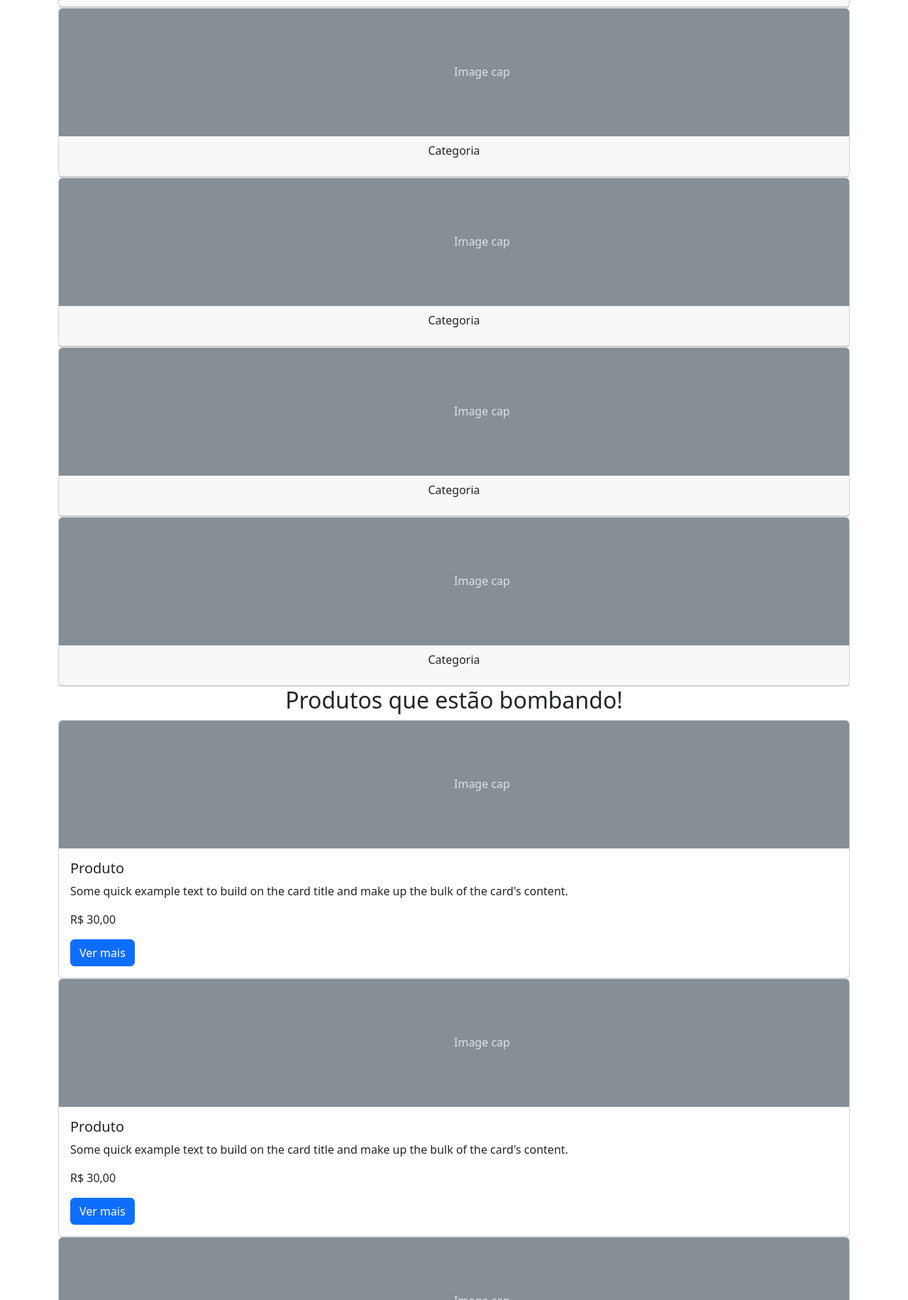
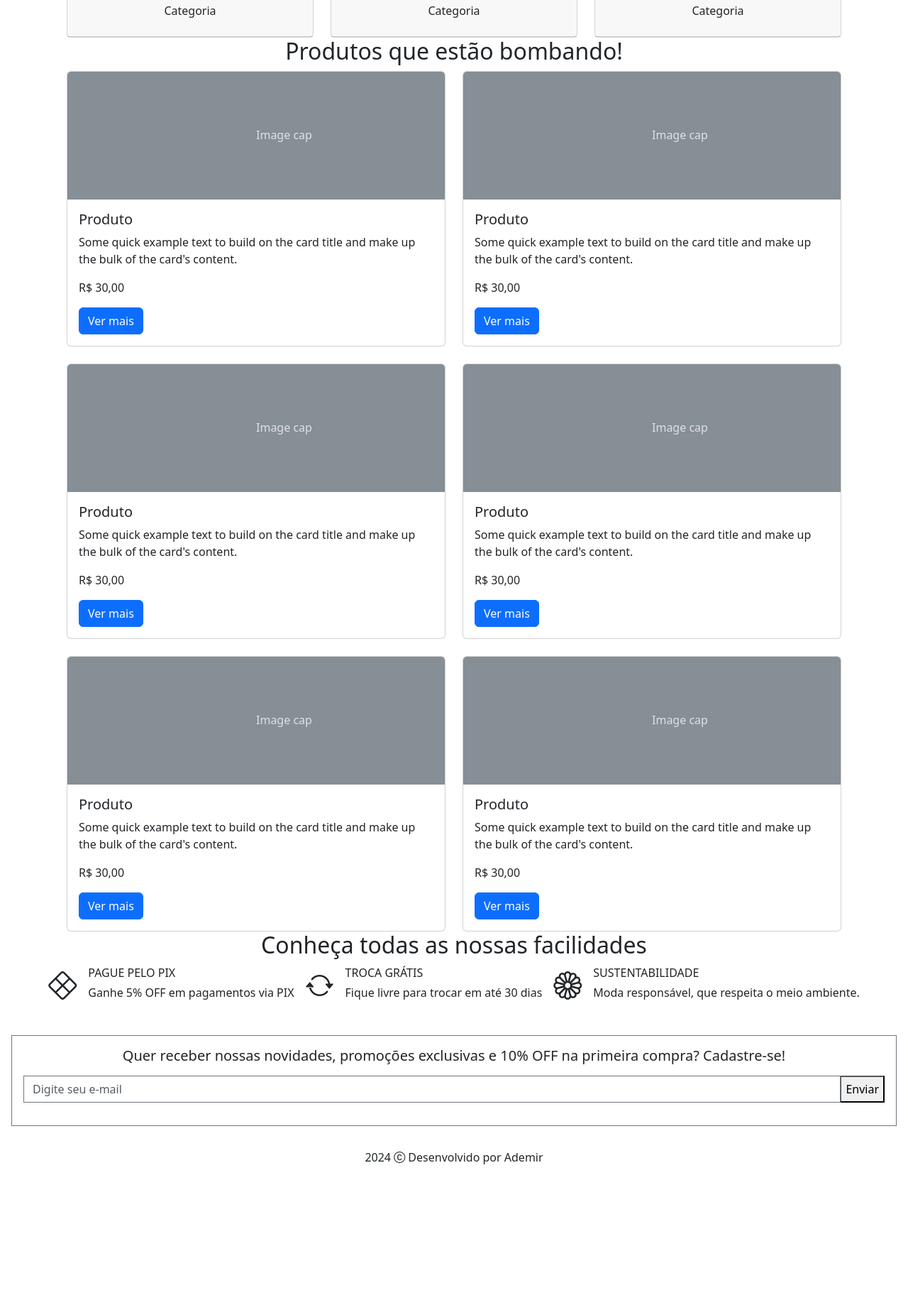
Before and after one commit to AdemirStefanski/MeteoraShop, a plain HTML site: page index.html in a window 1280 px wide. Shown: the part 969-2800 px from the top of the page at 71% size. After the commit the page ends 2643 px from the top, so only its background shows below. Drawn offline with nearby package versions, Linux system fonts and the light colour scheme.

Commit message:
completed skeleton

```diff
--- a/index.html
+++ b/index.html
@@ -3,18 +3,31 @@
   <head>
     <meta charset="UTF-8" />
     <meta name="viewport" content="width=device-width, initial-scale=1.0" />
+    <link rel="shortcut icon" href="./assets/favicon.png" type="image/x-icon" />
     <title>Meteora</title>
+    <link
+      rel="stylesheet"
+      href="https://cdn.jsdelivr.net/npm/bootstrap-icons@1.11.3/font/bootstrap-icons.min.css"
+    />
     <link
       href="https://cdn.jsdelivr.net/npm/bootstrap@5.3.3/dist/css/bootstrap.min.css"
       rel="stylesheet"
       integrity="sha384-QWTKZyjpPEjISv5WaRU9OFeRpok6YctnYmDr5pNlyT2bRjXh0JMhjY6hW+ALEwIH"
       crossorigin="anonymous"
     />
+    <link rel="stylesheet" type="text/css" href="styles.css" />
   </head>
   <body>
-    <nav class="navbar navbar-expand-lg bg-body-tertiary">
+    <nav class="navbar navbar-expand-md bg-black navbar-dark">
       <div class="container-fluid">
-        <a class="navbar-brand" href="#">Meteora</a>
+        <a class="navbar-brand" href="#"
+          ><h1 class="m-0">
+            <img
+              class="d-block"
+              src="./assets/logo-meteora.png"
+              alt="Logo Meteora"
+            /></h1
+        ></a>
         <button
           class="navbar-toggler"
           type="button"
@@ -27,7 +40,7 @@
           <span class="navbar-toggler-icon"></span>
         </button>
         <div class="collapse navbar-collapse" id="navbarSupportedContent">
-          <ul class="navbar-nav me-auto mb-2 mb-lg-0">
+          <ul class="navbar-nav me-auto">
             <li class="nav-item">
               <a class="nav-link active" aria-current="page" href="#">Home</a>
             </li>
@@ -43,12 +56,12 @@
           </ul>
           <form class="d-flex" role="search">
             <input
-              class="form-control me-2"
+              class="form-control me-2 rounded-0"
               type="search"
               placeholder="Digite o produto"
               aria-label="Search"
             />
-            <button class="btn btn-outline-success" type="submit">
+            <button class="btn btn-outline-light rounded-0" type="submit">
               Buscar
             </button>
           </form>
@@ -167,107 +180,8 @@
 
     <h2 class="text-center">Busque por categoria:</h2>
 
-    <div class="container">
-      <div class="card">
-        <svg
-          class="bd-placeholder-img card-img-top"
-          width="100%"
-          height="180"
-          xmlns="http://www.w3.org/2000/svg"
-          role="img"
-          aria-label="Placeholder: Image cap"
-          preserveAspectRatio="xMidYMid slice"
-          focusable="false"
-        >
-          <title>Placeholder</title>
-          <rect width="100%" height="100%" fill="#868e96"></rect>
-          <text x="50%" y="50%" fill="#dee2e6" dy=".3em">Image cap</text>
-        </svg>
-        <div class="card-header">
-          <p class="text-center">Categoria</p>
-        </div>
-      </div>
-
-      <div class="card">
-        <svg
-          class="bd-placeholder-img card-img-top"
-          width="100%"
-          height="180"
-          xmlns="http://www.w3.org/2000/svg"
-          role="img"
-          aria-label="Placeholder: Image cap"
-          preserveAspectRatio="xMidYMid slice"
-          focusable="false"
-        >
-          <title>Placeholder</title>
-          <rect width="100%" height="100%" fill="#868e96"></rect>
-          <text x="50%" y="50%" fill="#dee2e6" dy=".3em">Image cap</text>
-        </svg>
-        <div class="card-header">
-          <p class="text-center">Categoria</p>
-        </div>
-      </div>
-
-      <div class="card">
-        <svg
-          class="bd-placeholder-img card-img-top"
-          width="100%"
-          height="180"
-          xmlns="http://www.w3.org/2000/svg"
-          role="img"
-          aria-label="Placeholder: Image cap"
-          preserveAspectRatio="xMidYMid slice"
-          focusable="false"
-        >
-          <title>Placeholder</title>
-          <rect width="100%" height="100%" fill="#868e96"></rect>
-          <text x="50%" y="50%" fill="#dee2e6" dy=".3em">Image cap</text>
-        </svg>
-        <div class="card-header">
-          <p class="text-center">Categoria</p>
-        </div>
-      </div>
-
-      <div class="card">
-        <svg
-          class="bd-placeholder-img card-img-top"
-          width="100%"
-          height="180"
-          xmlns="http://www.w3.org/2000/svg"
-          role="img"
-          aria-label="Placeholder: Image cap"
-          preserveAspectRatio="xMidYMid slice"
-          focusable="false"
-        >
-          <title>Placeholder</title>
-          <rect width="100%" height="100%" fill="#868e96"></rect>
-          <text x="50%" y="50%" fill="#dee2e6" dy=".3em">Image cap</text>
-        </svg>
-        <div class="card-header">
-          <p class="text-center">Categoria</p>
-        </div>
-      </div>
-
-      <div class="card">
-        <svg
-          class="bd-placeholder-img card-img-top"
-          width="100%"
-          height="180"
-          xmlns="http://www.w3.org/2000/svg"
-          role="img"
-          aria-label="Placeholder: Image cap"
-          preserveAspectRatio="xMidYMid slice"
-          focusable="false"
-        >
-          <title>Placeholder</title>
-          <rect width="100%" height="100%" fill="#868e96"></rect>
-          <text x="50%" y="50%" fill="#dee2e6" dy=".3em">Image cap</text>
-        </svg>
-        <div class="card-header">
-          <p class="text-center">Categoria</p>
-        </div>
-      </div>
-
+    <div class="container row mx-auto g-4">
+      <div class="col-6 col-md-4 col-xxl-2">
         <div class="card">
           <svg
             class="bd-placeholder-img card-img-top"
@@ -289,9 +203,7 @@
         </div>
       </div>
 
-    <h2 class="text-center">Produtos que estão bombando!</h2>
-
-    <div class="container">
+      <div class="col-6 col-md-4 col-xxl-2">
         <div class="card">
           <svg
             class="bd-placeholder-img card-img-top"
@@ -307,17 +219,12 @@
             <rect width="100%" height="100%" fill="#868e96"></rect>
             <text x="50%" y="50%" fill="#dee2e6" dy=".3em">Image cap</text>
           </svg>
-        <div class="card-body">
-          <h5 class="card-title">Produto</h5>
-          <p class="card-text">
-            Some quick example text to build on the card title and make up the
-            bulk of the card's content.
-          </p>
-          <p>R$ 30,00</p>
-          <a href="#" class="btn btn-primary">Ver mais</a>
+          <div class="card-header">
+            <p class="text-center">Categoria</p>
           </div>
         </div>
-
+      </div>
+      <div class="col-6 col-md-4 col-xxl-2">
         <div class="card">
           <svg
             class="bd-placeholder-img card-img-top"
@@ -333,17 +240,12 @@
             <rect width="100%" height="100%" fill="#868e96"></rect>
             <text x="50%" y="50%" fill="#dee2e6" dy=".3em">Image cap</text>
           </svg>
-        <div class="card-body">
-          <h5 class="card-title">Produto</h5>
-          <p class="card-text">
-            Some quick example text to build on the card title and make up the
-            bulk of the card's content.
-          </p>
-          <p>R$ 30,00</p>
-          <a href="#" class="btn btn-primary">Ver mais</a>
+          <div class="card-header">
+            <p class="text-center">Categoria</p>
           </div>
         </div>
-
+      </div>
+      <div class="col-6 col-md-4 col-xxl-2">
         <div class="card">
           <svg
             class="bd-placeholder-img card-img-top"
@@ -359,17 +261,12 @@
             <rect width="100%" height="100%" fill="#868e96"></rect>
             <text x="50%" y="50%" fill="#dee2e6" dy=".3em">Image cap</text>
           </svg>
-        <div class="card-body">
-          <h5 class="card-title">Produto</h5>
-          <p class="card-text">
-            Some quick example text to build on the card title and make up the
-            bulk of the card's content.
-          </p>
-          <p>R$ 30,00</p>
-          <a href="#" class="btn btn-primary">Ver mais</a>
+          <div class="card-header">
+            <p class="text-center">Categoria</p>
           </div>
         </div>
-
+      </div>
+      <div class="col-6 col-md-4 col-xxl-2">
         <div class="card">
           <svg
             class="bd-placeholder-img card-img-top"
@@ -385,17 +282,12 @@
             <rect width="100%" height="100%" fill="#868e96"></rect>
             <text x="50%" y="50%" fill="#dee2e6" dy=".3em">Image cap</text>
           </svg>
-        <div class="card-body">
-          <h5 class="card-title">Produto</h5>
-          <p class="card-text">
-            Some quick example text to build on the card title and make up the
-            bulk of the card's content.
-          </p>
-          <p>R$ 30,00</p>
-          <a href="#" class="btn btn-primary">Ver mais</a>
+          <div class="card-header">
+            <p class="text-center">Categoria</p>
           </div>
         </div>
-
+      </div>
+      <div class="col-6 col-md-4 col-xxl-2">
         <div class="card">
           <svg
             class="bd-placeholder-img card-img-top"
@@ -411,17 +303,17 @@
             <rect width="100%" height="100%" fill="#868e96"></rect>
             <text x="50%" y="50%" fill="#dee2e6" dy=".3em">Image cap</text>
           </svg>
-        <div class="card-body">
-          <h5 class="card-title">Produto</h5>
-          <p class="card-text">
-            Some quick example text to build on the card title and make up the
-            bulk of the card's content.
-          </p>
-          <p>R$ 30,00</p>
-          <a href="#" class="btn btn-primary">Ver mais</a>
+          <div class="card-header">
+            <p class="text-center">Categoria</p>
+          </div>
+        </div>
       </div>
     </div>
 
+    <h2 class="text-center">Produtos que estão bombando!</h2>
+
+    <div class="container row mx-auto g-4">
+      <div class="col-12 col-xx-4 col-md-6">
         <div class="card">
           <svg
             class="bd-placeholder-img card-img-top"
@@ -449,6 +341,206 @@
         </div>
       </div>
 
+      <div class="col-12 col-xx-4 col-md-6">
+        <div class="card">
+          <svg
+            class="bd-placeholder-img card-img-top"
+            width="100%"
+            height="180"
+            xmlns="http://www.w3.org/2000/svg"
+            role="img"
+            aria-label="Placeholder: Image cap"
+            preserveAspectRatio="xMidYMid slice"
+            focusable="false"
+          >
+            <title>Placeholder</title>
+            <rect width="100%" height="100%" fill="#868e96"></rect>
+            <text x="50%" y="50%" fill="#dee2e6" dy=".3em">Image cap</text>
+          </svg>
+          <div class="card-body">
+            <h5 class="card-title">Produto</h5>
+            <p class="card-text">
+              Some quick example text to build on the card title and make up the
+              bulk of the card's content.
+            </p>
+            <p>R$ 30,00</p>
+            <a href="#" class="btn btn-primary">Ver mais</a>
+          </div>
+        </div>
+      </div>
+
+      <div class="col-12 col-xx-4 col-md-6">
+        <div class="card">
+          <svg
+            class="bd-placeholder-img card-img-top"
+            width="100%"
+            height="180"
+            xmlns="http://www.w3.org/2000/svg"
+            role="img"
+            aria-label="Placeholder: Image cap"
+            preserveAspectRatio="xMidYMid slice"
+            focusable="false"
+          >
+            <title>Placeholder</title>
+            <rect width="100%" height="100%" fill="#868e96"></rect>
+            <text x="50%" y="50%" fill="#dee2e6" dy=".3em">Image cap</text>
+          </svg>
+          <div class="card-body">
+            <h5 class="card-title">Produto</h5>
+            <p class="card-text">
+              Some quick example text to build on the card title and make up the
+              bulk of the card's content.
+            </p>
+            <p>R$ 30,00</p>
+            <a href="#" class="btn btn-primary">Ver mais</a>
+          </div>
+        </div>
+      </div>
+
+      <div class="col-12 col-xx-4 col-md-6">
+        <div class="card">
+          <svg
+            class="bd-placeholder-img card-img-top"
+            width="100%"
+            height="180"
+            xmlns="http://www.w3.org/2000/svg"
+            role="img"
+            aria-label="Placeholder: Image cap"
+            preserveAspectRatio="xMidYMid slice"
+            focusable="false"
+          >
+            <title>Placeholder</title>
+            <rect width="100%" height="100%" fill="#868e96"></rect>
+            <text x="50%" y="50%" fill="#dee2e6" dy=".3em">Image cap</text>
+          </svg>
+          <div class="card-body">
+            <h5 class="card-title">Produto</h5>
+            <p class="card-text">
+              Some quick example text to build on the card title and make up the
+              bulk of the card's content.
+            </p>
+            <p>R$ 30,00</p>
+            <a href="#" class="btn btn-primary">Ver mais</a>
+          </div>
+        </div>
+      </div>
+
+      <div class="col-12 col-xx-4 col-md-6">
+        <div class="card">
+          <svg
+            class="bd-placeholder-img card-img-top"
+            width="100%"
+            height="180"
+            xmlns="http://www.w3.org/2000/svg"
+            role="img"
+            aria-label="Placeholder: Image cap"
+            preserveAspectRatio="xMidYMid slice"
+            focusable="false"
+          >
+            <title>Placeholder</title>
+            <rect width="100%" height="100%" fill="#868e96"></rect>
+            <text x="50%" y="50%" fill="#dee2e6" dy=".3em">Image cap</text>
+          </svg>
+          <div class="card-body">
+            <h5 class="card-title">Produto</h5>
+            <p class="card-text">
+              Some quick example text to build on the card title and make up the
+              bulk of the card's content.
+            </p>
+            <p>R$ 30,00</p>
+            <a href="#" class="btn btn-primary">Ver mais</a>
+          </div>
+        </div>
+      </div>
+
+      <div class="col-12 col-xx-4 col-md-6">
+        <div class="card">
+          <svg
+            class="bd-placeholder-img card-img-top"
+            width="100%"
+            height="180"
+            xmlns="http://www.w3.org/2000/svg"
+            role="img"
+            aria-label="Placeholder: Image cap"
+            preserveAspectRatio="xMidYMid slice"
+            focusable="false"
+          >
+            <title>Placeholder</title>
+            <rect width="100%" height="100%" fill="#868e96"></rect>
+            <text x="50%" y="50%" fill="#dee2e6" dy=".3em">Image cap</text>
+          </svg>
+          <div class="card-body">
+            <h5 class="card-title">Produto</h5>
+            <p class="card-text">
+              Some quick example text to build on the card title and make up the
+              bulk of the card's content.
+            </p>
+            <p>R$ 30,00</p>
+            <a href="#" class="btn btn-primary">Ver mais</a>
+          </div>
+        </div>
+      </div>
+    </div>
+
+    <section class="pb-4">
+      <h2 class="text-center">Conheça todas as nossas facilidades</h2>
+
+      <div
+        class="d-flex flex-column flex-lg-row justify-content-center align-items-center gap-3"
+      >
+        <div class="divs-facilidades d-flex">
+          <div><i class="bi bi-x-diamond fs-1"></i></div>
+          <div>
+            <div class="ms-3 mb-1">PAGUE PELO PIX</div>
+            <div class="texto-menor ms-3">
+              Ganhe 5% OFF em pagamentos via PIX
+            </div>
+          </div>
+        </div>
+        <div class="divs-facilidades d-flex">
+          <div><i class="bi bi-arrow-repeat fs-1"></i></div>
+          <div>
+            <div class="ms-3 mb-1">TROCA GRÁTIS</div>
+            <div class="texto-menor ms-3">
+              Fique livre para trocar em até 30 dias
+            </div>
+          </div>
+        </div>
+        <div class="divs-facilidades d-flex">
+          <div><i class="bi bi-flower1 fs-1"></i></div>
+          <div>
+            <div class="ms-3 mb-1">SUSTENTABILIDADE</div>
+            <div class="texto-menor ms-3">
+              Moda responsável, que respeita o meio ambiente.
+            </div>
+          </div>
+        </div>
+      </div>
+    </section>
+
+    <form class="border border-secondary m-3 p-3 text-center">
+      <h5>
+        Quer receber nossas novidades, promoções exclusivas e 10% OFF na
+        primeira compra? Cadastre-se!
+      </h5>
+      <div class="input-group my-3">
+        <input
+          class="form-control border-secondary rounded-0"
+          type="email"
+          placeholder="Digite seu e-mail"
+          aria-label="Digite seu e-mail"
+          aria-describedby="button-addon2"
+        />
+        <button type="button" id="button-addon2">Enviar</button>
+      </div>
+    </form>
+
+    <footer class="text-center">
+      <p class="py-3">
+        2024 <i class="bi bi-c-circle"></i> Desenvolvido por Ademir
+      </p>
+    </footer>
+
     <script
       src="https://cdn.jsdelivr.net/npm/bootstrap@5.3.3/dist/js/bootstrap.bundle.min.js"
       integrity="sha384-YvpcrYf0tY3lHB60NNkmXc5s9fDVZLESaAA55NDzOxhy9GkcIdslK1eN7N6jIeHz"
```
Lines whose indentation alone changed are shown as unchanged.
